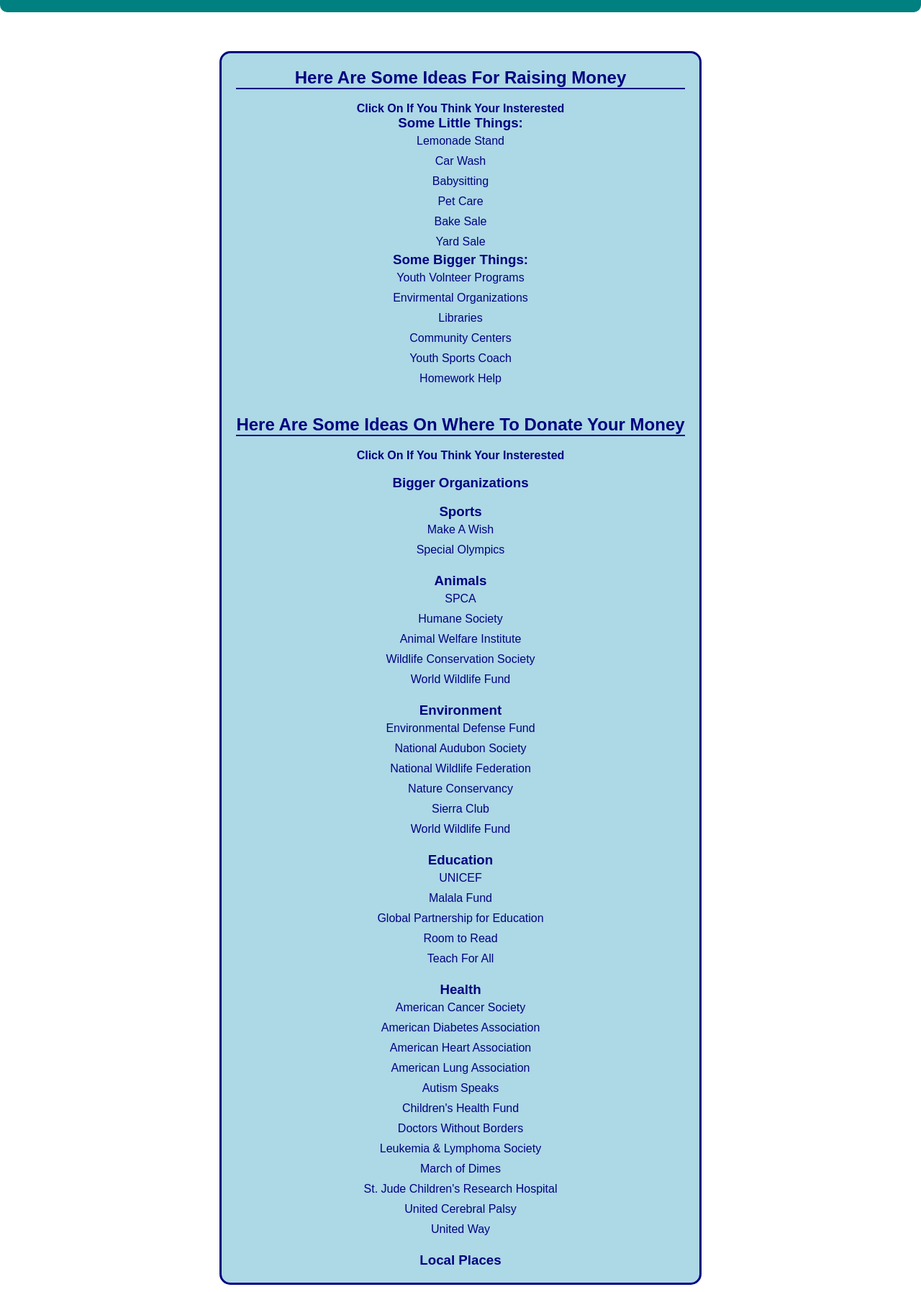
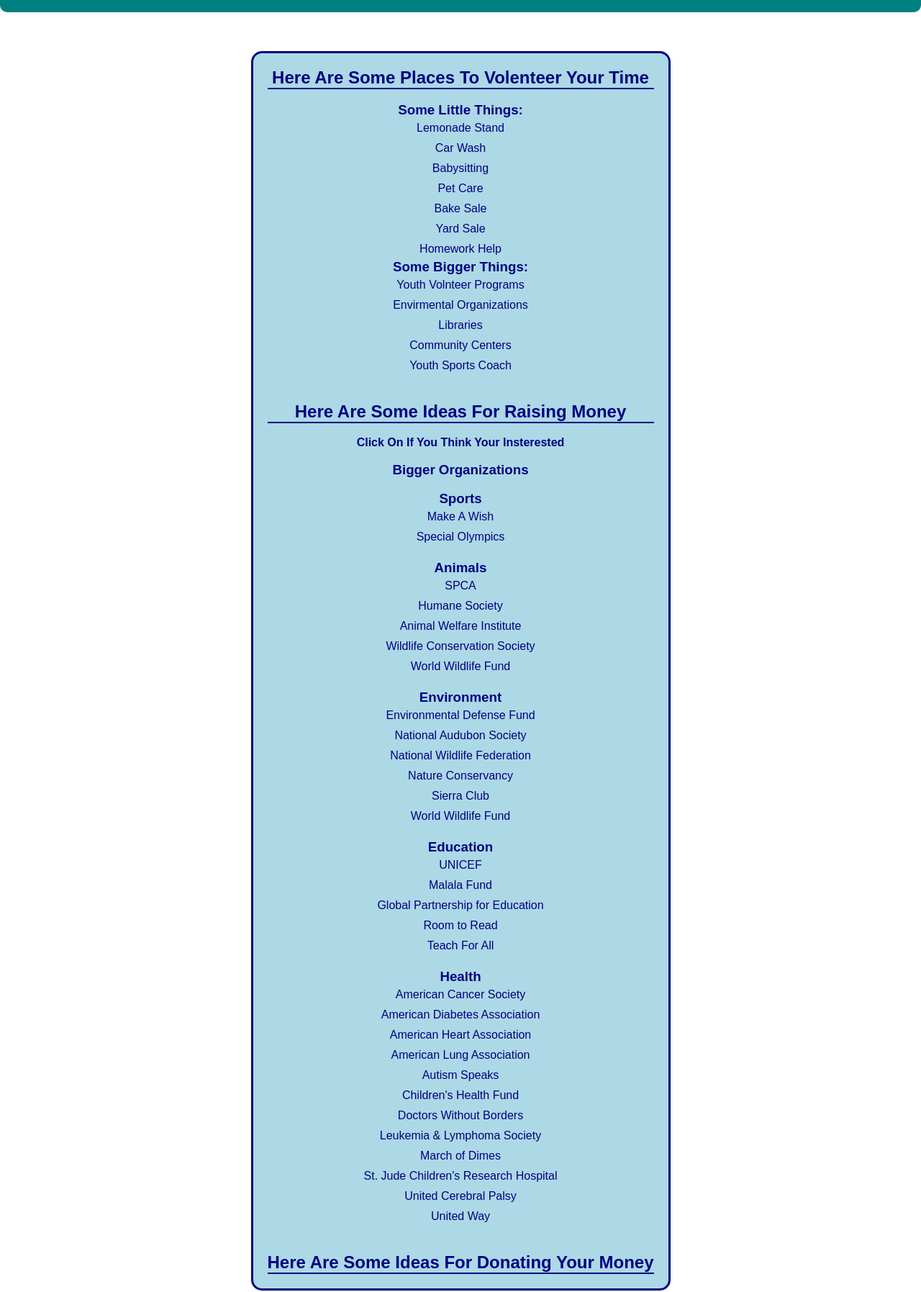
Before and after one commit to ethancheskis/mitzvah-project-draft, a plain HTML site: page index.html in a window 1280 px wide. Shown: the part 107-1902 px from the top of the page at 72% size. Drawn offline with Linux system fonts and the light colour scheme; a web font is replaced by a local one.

Commit message:
Update index.html

```diff
--- a/index.html
+++ b/index.html
@@ -19,10 +19,8 @@
     <main>
         <div class="container">
             <div class="raising-money">
-                <h2>Here Are Some Ideas For Raising Money</h2>
+                <h2>Here Are Some Places To Volenteer Your Time</h2>
                 <br>
-                <h4>Click On If You Think Your Insterested</h4>
-
                 <h3>Some Little Things: </h3>
                 <ul>
                     <li>Lemonade Stand</li>
@@ -31,6 +29,7 @@
                     <li>Pet Care </li>
                     <li>Bake Sale</li>
                     <li>Yard Sale</li>
+                    <li>Homework Help</li>
                 </ul>
 
                 <h3>Some Bigger Things: </h3>
@@ -40,13 +39,12 @@
                     <li>Libraries</li>
                     <li>Community Centers</li>
                     <li>Youth Sports Coach</li>
-                    <li>Homework Help</li>
                 </ul>
             </div>
             <br>
             <br>
             <div class="donating">
-                <h2>Here Are Some Ideas On Where To Donate Your Money</h2>
+                <h2>Here Are Some Ideas For Raising Money</h2>
                 <br>
                 <h4>Click On If You Think Your Insterested</h4>
                 <br>
@@ -104,10 +102,8 @@
                     <li>United Way</li>
                 </ul>
                 <br>
-                <h3>Local Places</h3>
-                <ul>
-
-                </ul>
+                <br>
+                <h2>Here Are Some Ideas For Donating Your Money</h2>
             </div>
         </div>
     </main>
```
